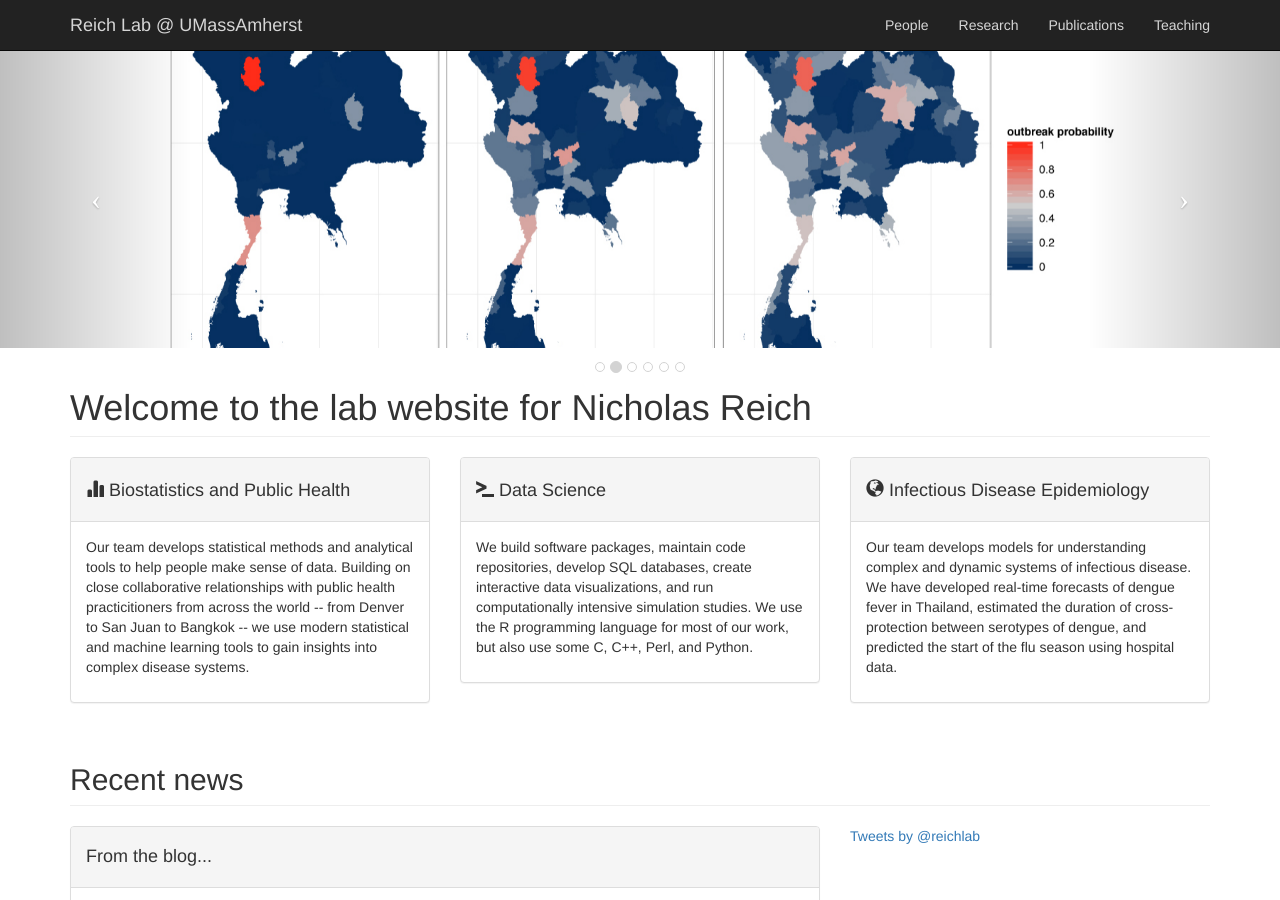
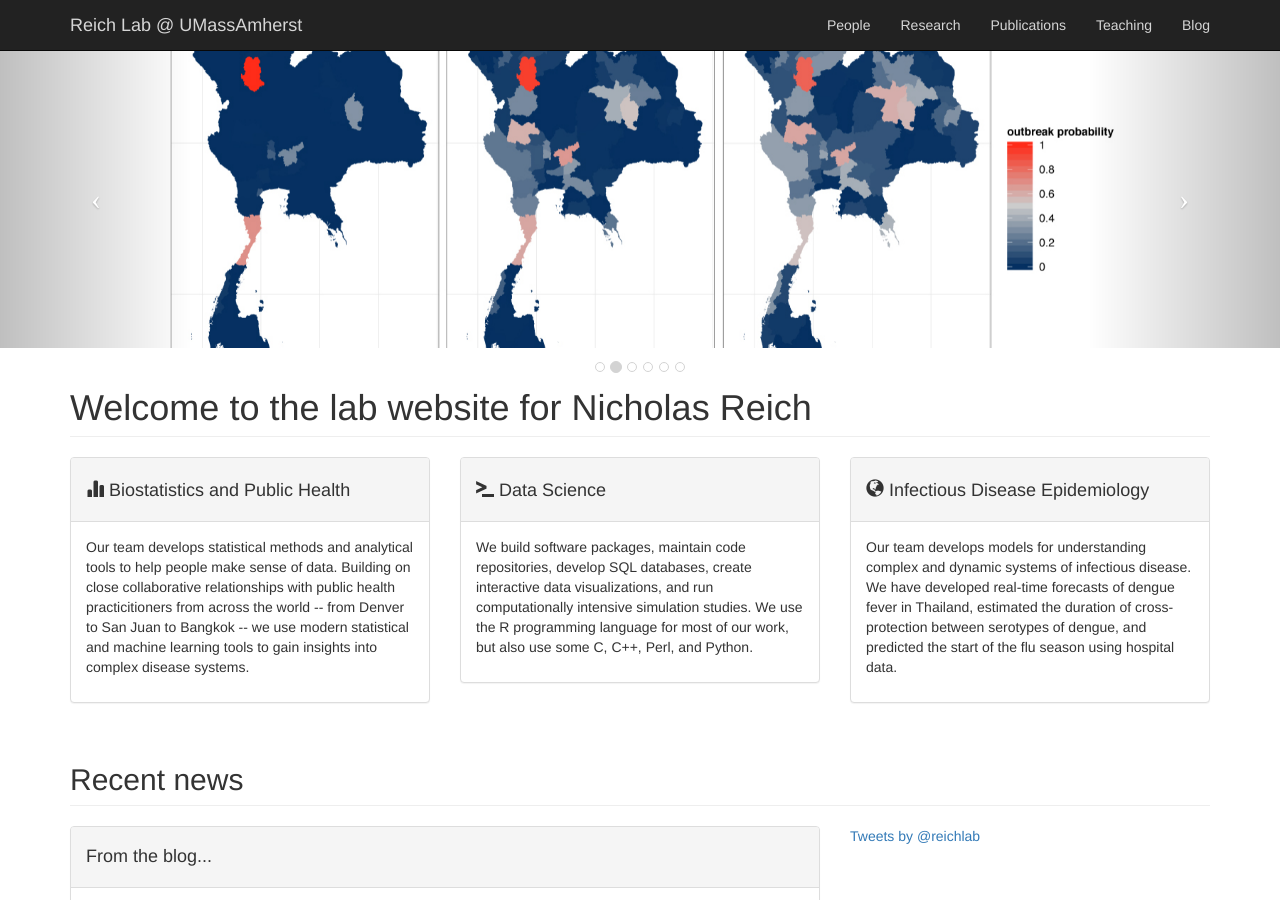
Before and after one commit to reichlab/reichlab.github.io, a Jekyll site: the page built from index.html, in a window 1280 px wide and 900 px high. Built offline with Jekyll 4.4.1, drawn with Linux system fonts in a browser that asks for light colours; the list of posts is cut into pages by our own code; comment, search, counter and statistics services are not loaded.

Commit message:
re-include blog.html

```diff
--- a/_includes/header.html
+++ b/_includes/header.html
@@ -60,10 +60,10 @@
                     <li>
                         <a href="{{ site.baseurl }}/teaching.html">Teaching</a>
                     </li>
-<!--                    <li>
+                    <li>
                         <a href="{{ site.baseurl }}/blog.html">Blog</a>
                     </li>
--->
+
                 </ul>
             </li>
             </div>
```
